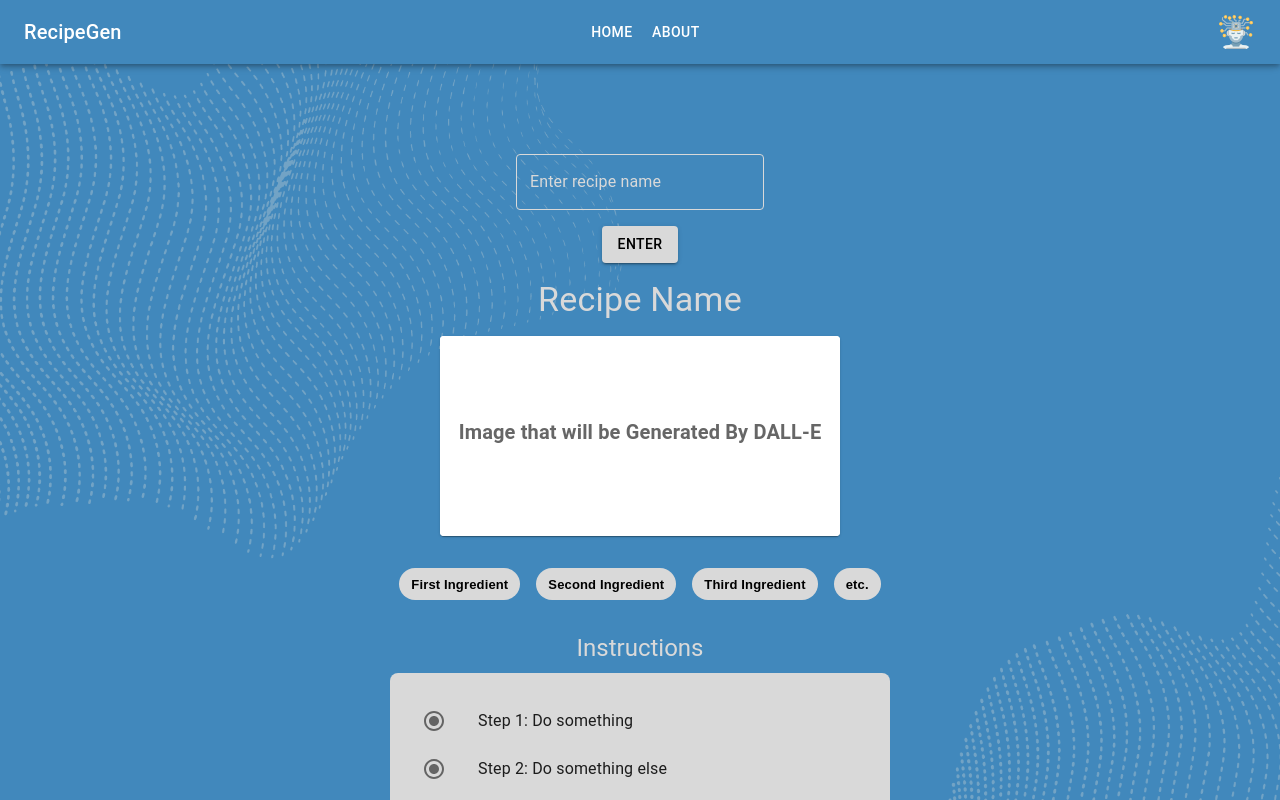
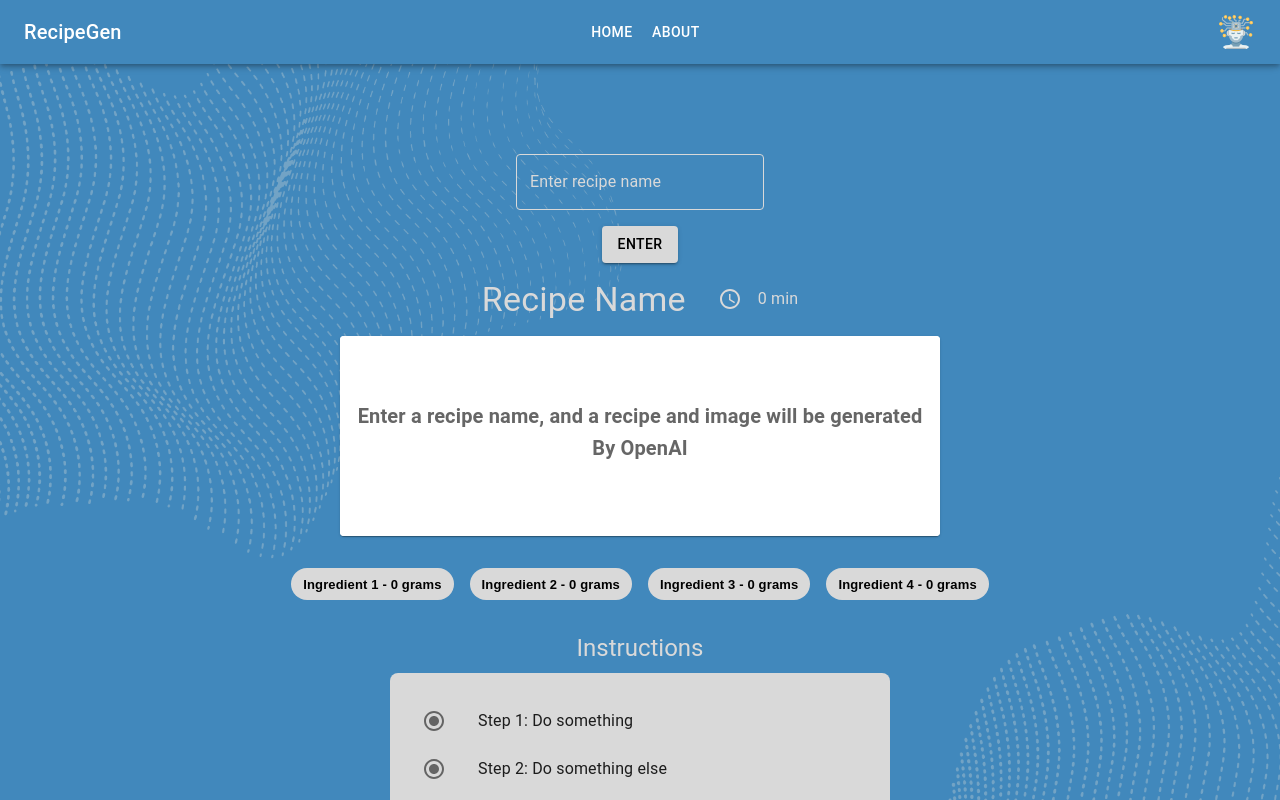
Before and after one commit to JerryMcDonald/RecipeGen-with-GPT-and-DALL-E, a React (Create React App) app in the folder frontend/: page / in a window 1280 px wide. Shown: the top 800 px of the page. Built offline with nearby package versions, Linux system fonts and the light colour scheme.

Commit message:
restructure recipe object and display

```diff
--- a/frontend/src/pages/Home/Home.jsx
+++ b/frontend/src/pages/Home/Home.jsx
@@ -7,45 +7,50 @@ import CardContent from "@mui/material/CardContent";
 import ListItemIcon from "@mui/material/ListItemIcon";
 import ListItemText from "@mui/material/ListItemText";
 import RadioButtonCheckedIcon from "@mui/icons-material/RadioButtonChecked";
+import AccessTime from "@mui/icons-material/AccessTime";
 import Typography from "@mui/material/Typography";
 import Box from "@mui/material/Box";
 import TextField from "@mui/material/TextField";
 import Button from "@mui/material/Button";
+import Snackbar from "@mui/material/Snackbar";
 import List from "@mui/material/List";
 import ListItem from "@mui/material/ListItem";
 
 import AIawwBG from "../../static/images/AIawwBG.png";
 import LoadingImage from "../../components/Loading/LoadingImage";
 
-// temp dummy data
-// let recipeImage = null;
-const ingredients = [
-  "First Ingredient",
-  "Second Ingredient",
-  "Third Ingredient",
-  "etc.",
-];
-
-const instructions = [
+const recipeDummyData = {
+  ingredients: [
+    { name: "Ingredient 1", amount: 0, unit: "grams" },
+    { name: "Ingredient 2", amount: 0, unit: "grams" },
+    { name: "Ingredient 3", amount: 0, unit: "grams" },
+    { name: "Ingredient 4", amount: 0, unit: "grams" },
+  ],
+  instructions: [
     "Step 1: Do something",
     "Step 2: Do something else",
     "Step 3: Continue doing things",
     "Step 4: Almost there",
     "Step 5: Finished",
-];
-// end temp dummy data
+  ],
+  time_to_cook: "0", // minutes
+};
 
 function Home() {
-  const [recipeNameInput, setRecipeNameInput] = React.useState(null);
+  const [recipeNameInput, setRecipeNameInput] = React.useState("");
   const [recipeImage, setRecipeImage] = React.useState(null);
   const [recipeName, setRecipeName] = React.useState(null);
   const [loadingImage, setLoadingImage] = React.useState(false);
+  const [openSnackbar, setOpenSnackbar] = React.useState(false);
 
   const handleInputChange = (event) => {
     setRecipeNameInput(event.target.value);
   };
 
   const handleButtonClick = () => {
+    if (recipeNameInput.trim() !== "") {
+      // Recipe name is not empty
+      setOpenSnackbar(false); // Hide the notification
       setRecipeName(recipeNameInput);
       setLoadingImage(true);
       axios
@@ -60,6 +65,14 @@ function Home() {
           console.error(error);
           setLoadingImage(false);
         });
+    } else {
+      // Recipe name is empty
+      setOpenSnackbar(true); // Show the notification
+    }
+  };
+
+  const handleSnackbarClose = () => {
+    setOpenSnackbar(false); // Close the notification
   };
 
   return (
@@ -92,13 +105,33 @@ function Home() {
       <Button variant="contained" color="secondary" onClick={handleButtonClick}>
         Enter
       </Button>
+      <Snackbar
+        anchorOrigin={{ vertical: "top", horizontal: "center" }}
+        open={openSnackbar}
+        autoHideDuration={3000}
+        onClose={handleSnackbarClose}
+        message="Please enter a recipe name."
+      />
       <Typography
         variant="h4"
         component="h2"
         color="var(--secondary-color)"
         sx={{ marginTop: 2 }}
       >
-        {recipeName || "Recipe Name"}
+        <Box
+          sx={{
+            display: "flex",
+            alignItems: "center",
+            justifyContent: "space-between",
+            minwidth: 600, // adjust this value for more/less space
+          }}
+        >
+          <Box>{recipeName || "Recipe Name"}</Box>
+          <Box sx={{ display: "flex", alignItems: "center" }}>
+            <AccessTime sx={{ marginRight: 2, marginLeft: 4 }} />
+            <Typography>{recipeDummyData.time_to_cook} min</Typography>
+          </Box>
+        </Box>
       </Typography>
       <Card sx={{ maxWidth: 600, margin: 2 }}>
         {loadingImage ? (
@@ -120,8 +153,14 @@ function Home() {
               minWidth: 400,
             }}
           >
-            <Typography variant="h6" fontWeight="bold" color="text.secondary">
-              Image that will be Generated By DALL-E
+            <Typography
+              variant="h6"
+              fontWeight="bold"
+              color="text.secondary"
+              sx={{ textAlign: "center" }}
+            >
+              Enter a recipe name, and a recipe and image will be generated By
+              OpenAI
             </Typography>
           </CardContent>
         )}
@@ -136,11 +175,11 @@ function Home() {
           margin: 0,
         }}
       >
-        {ingredients.map((ingredient, index) => {
+        {recipeDummyData.ingredients.map((ingredient, index) => {
           return (
             <Box key={index} sx={{ margin: 1 }}>
               <Chip
-                label={ingredient}
+                label={`${ingredient.name} - ${ingredient.amount} ${ingredient.unit}`}
                 sx={{
                   fontWeight: "bold",
                   fontFamily: "Arial",
@@ -169,7 +208,7 @@ function Home() {
           }}
         >
           <List>
-            {instructions.map((instruction, index) => (
+            {recipeDummyData.instructions.map((instruction, index) => (
               <ListItem key={index}>
                 <ListItemIcon>
                   <RadioButtonCheckedIcon />
```
Lines whose indentation alone changed are shown as unchanged.
